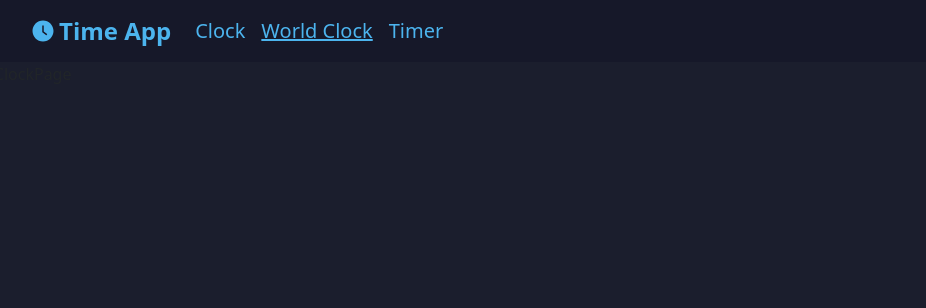
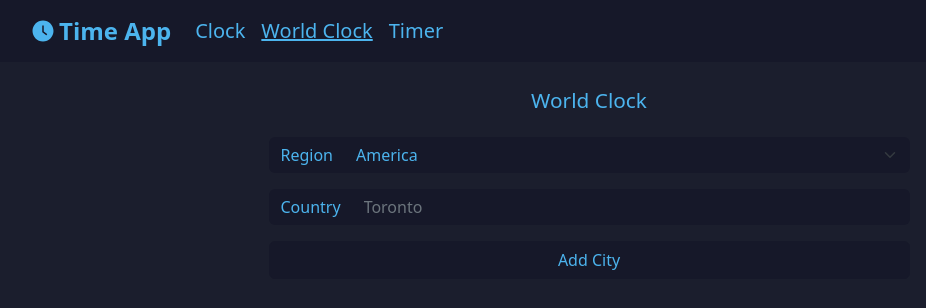
Before and after one commit to LugpDev2022/time-app, a React (Vite) app: page /world-clock in a window 1280 px wide. Shown: the top 308 px of the page, without its empty margins (51-977 px from the left). Built offline with nearby package versions, Linux system fonts and the light colour scheme.

Commit message:
Create the add city form

```diff
--- a/src/pages/WorldClockPage.jsx
+++ /dev/null
@@ -1,3 +0,0 @@
-export const WorldClockPage = () => {
-  return <div>WorldClockPage</div>;
-};
--- a/src/pages/index.js
+++ b/src/pages/index.js
@@ -1,3 +1,3 @@
 export * from './ClockPage';
 export * from './timer/TimerPage';
-export * from './WorldClockPage';
+export * from './worldClock/WorldClockPage';
--- /dev/null
+++ b/src/pages/worldClock/WorldClockPage.jsx
@@ -0,0 +1,15 @@
+import { Container, Row } from 'react-bootstrap';
+import { Title } from '../../components';
+import { AddCountryForm } from './components/AddCountryForm';
+
+export const WorldClockPage = () => {
+  return (
+    <Container>
+      <Row className='mt-3'>
+        <Title>World Clock</Title>
+      </Row>
+
+      <AddCountryForm />
+    </Container>
+  );
+};
--- /dev/null
+++ b/src/pages/worldClock/components/AddCountryForm.jsx
@@ -0,0 +1,67 @@
+import { Row, Form, InputGroup, Col, Button } from 'react-bootstrap';
+
+export const AddCountryForm = () => {
+  const handleSubmit = e => {
+    console.log('sended');
+    e.preventDefault();
+  };
+
+  return (
+    <Row>
+      <Form className='mt-3' onSubmit={handleSubmit}>
+        <Row className='justify-content-center'>
+          <Col md={10} lg={7}>
+            <Col xs={12}>
+              <InputGroup className='mb-3'>
+                <InputGroup.Text
+                  id='region-desc'
+                  className='bg-dark border-0 text-primary'
+                >
+                  Region
+                </InputGroup.Text>
+                <Form.Select
+                  aria-label='Region selector'
+                  aria-describedby='region-desc'
+                  className='bg-dark border-0 text-primary'
+                >
+                  <option value='america'>America</option>
+                  <option value='asia'>Asia</option>
+                  <option value='africa'>Africa</option>
+                  <option value='australia'>Australia</option>
+                  <option value='europe'>Europe</option>
+                  <option value='pacific'>Pacific</option>
+                  <option value='indian'>Indian</option>
+                </Form.Select>
+              </InputGroup>
+            </Col>
+
+            <Col xs={12}>
+              <InputGroup className='mb-3'>
+                <InputGroup.Text
+                  id='region-desc'
+                  className='bg-dark border-0 text-primary'
+                >
+                  Country
+                </InputGroup.Text>
+                <Form.Control
+                  placeholder='Toronto'
+                  aria-label='country'
+                  className='bg-dark border-0 text-primary'
+                />
+              </InputGroup>
+            </Col>
+            <Col xs={12}>
+              <Button
+                variant='dark'
+                type='submit'
+                className='text-primary w-100'
+              >
+                Add City
+              </Button>
+            </Col>
+          </Col>
+        </Row>
+      </Form>
+    </Row>
+  );
+};
--- /dev/null
+++ b/src/pages/worldClock/components/index.js
@@ -0,0 +1 @@
+export * from './AddCountryForm';
```
